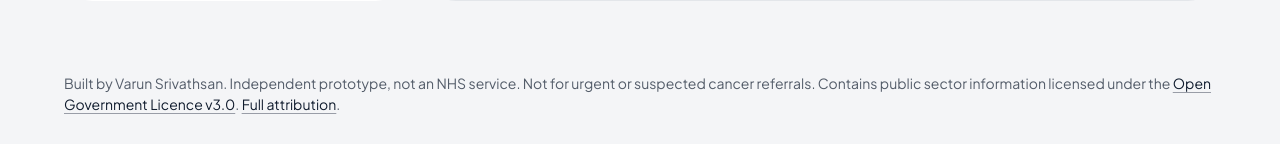
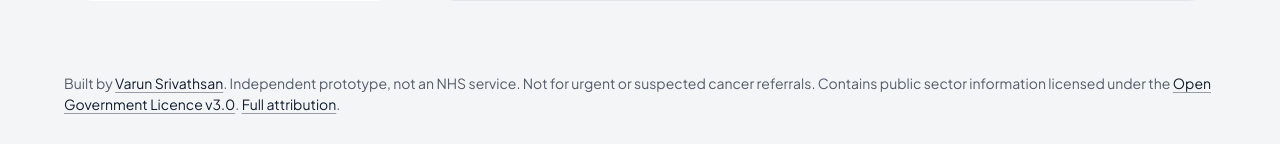
Before and after one commit to varun3445/referral-compass, a Next.js app: page / in a window 1280 px wide. Shown: the part 882-1026 px from the top of the page. Built offline with nearby package versions, Linux system fonts and the light colour scheme.

Commit message:
Link author credit to LinkedIn
Co-Authored-By: Claude Opus 5.5 <noreply@anthropic.com>

```diff
--- a/app/layout.js
+++ b/app/layout.js
@@ -8,7 +8,7 @@ const sans = Plus_Jakarta_Sans({ subsets: ['latin'], weight: ['400', '500', '600
 
 export const metadata = {
   title: 'Referral Compass',
-  authors: [{ name: 'Varun Srivathsan' }],
+  authors: [{ name: 'Varun Srivathsan', url: 'https://www.linkedin.com/in/varun-srivathsan/' }],
   creator: 'Varun Srivathsan',
   description: 'Compare NHS trusts for a routine referral by waiting so far and distance. Independent prototype, not an NHS service.',
 };
@@ -23,7 +23,7 @@ export default function RootLayout({ children }) {
         {children}
         <footer className="site-footer">
           <p>
-            Built by Varun Srivathsan. Independent prototype, not an NHS service. Not for urgent or suspected cancer referrals. Contains public
+            Built by <a href="https://www.linkedin.com/in/varun-srivathsan/" rel="noopener">Varun Srivathsan</a>. Independent prototype, not an NHS service. Not for urgent or suspected cancer referrals. Contains public
             sector information licensed under the{' '}
             <a href="https://www.nationalarchives.gov.uk/doc/open-government-licence/version/3/">Open Government Licence v3.0</a>.{' '}
             <Link href="/data#licence">Full attribution</Link>.
```
Also changed, not shown: 2 other files (tests, documents, lock files or other folders).
